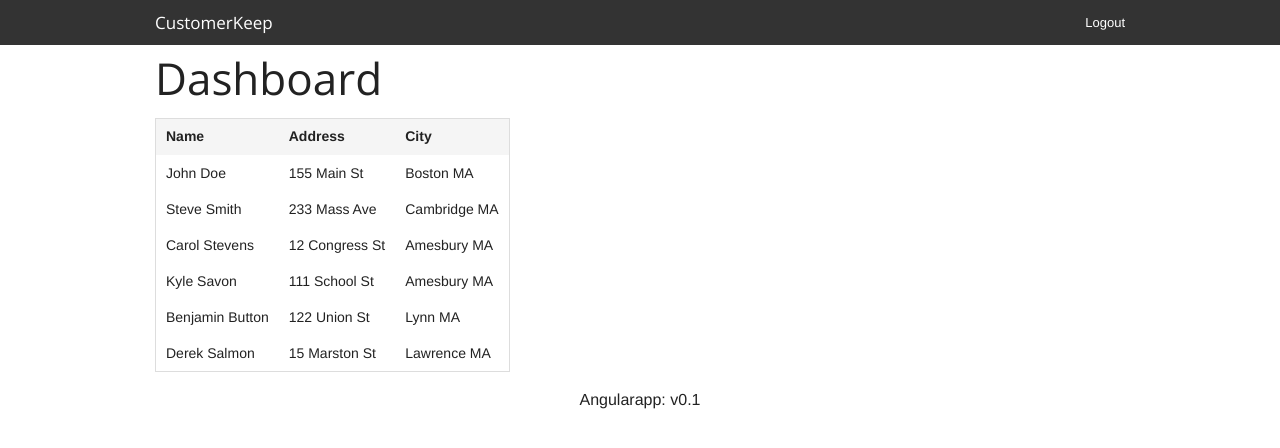
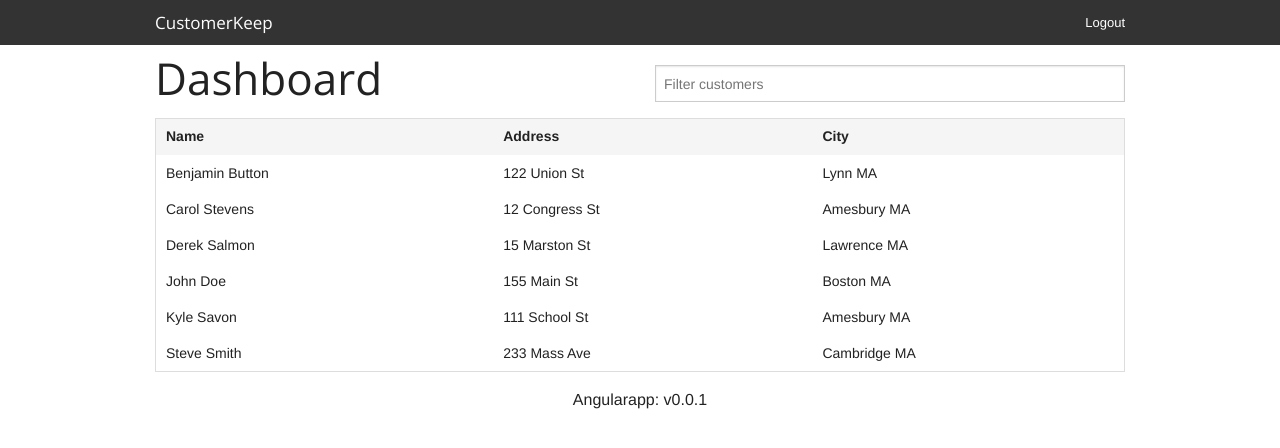
Before and after one commit to mattehardman/angularapp, a website: page app/index.html at #/dashboard in a window 1280 px wide. Drawn offline with nearby package versions, Linux system fonts and the light colour scheme.

Commit message:
filterable

```diff
--- a/app/css/app.css
+++ b/app/css/app.css
@@ -5,3 +5,7 @@
     background-color: red;
     border: #cccccc 1px solid;
 }
+
+.customerFilter{
+    padding-top:20px
+}
--- a/app/js/controllers.js
+++ b/app/js/controllers.js
@@ -3,31 +3,20 @@
 /* Controllers */
 
 var myApp = angular.module('myApp.controllers', []);
-myApp.controller('LoginController', ['$scope','$location', function($scope,$location) {
-      $scope.creds={username:"",password:""};
-      $scope.login = function(){
-            if($scope.creds.username == 'admin' && $scope.creds.password =='1234'){
-            $location.path('/dashboard');
-        } else {
-            $('.alert-box').show();
-        }
-      };
-      $scope.logout = function(){
-          $location.path('/');
-      }
+myApp.controller('LoginController', ['$scope', 'AuthenticationService', function($scope,AuthenticationService) {
+    $scope.creds={username:"",password:""};
+    $scope.login = function(){
+        AuthenticationService.login($scope.creds);
+    };
+    $scope.logout = function(){
+          AuthenticationService.logout();
+    }
   }]);
 
   myApp.controller('DashController', ['$scope', function($scope) {
       $scope.title="Dashboard";
   }]);
 
-  myApp.controller('CustomerController', ['$scope', function($scope) {
-      $scope.customers = [
-          {name: 'John Doe', address: '155 Main St', city: 'Boston MA'},
-          {name: 'Steve Smith', address: '233 Mass Ave', city: 'Cambridge MA'},
-          {name: 'Carol Stevens', address: '12 Congress St', city: 'Amesbury MA'},
-          {name: 'Kyle Savon', address: '111 School St', city: 'Amesbury MA'},
-          {name: 'Benjamin Button', address: '122 Union St', city: 'Lynn MA'},
-          {name: 'Derek Salmon', address: '15 Marston St', city: 'Lawrence MA'}
-      ];
+  myApp.controller('CustomerController', ['$scope', 'CustomerService', function($scope, CustomerService) {
+      $scope.customers = CustomerService.getCustomers();
   }]);
--- a/app/js/services.js
+++ b/app/js/services.js
@@ -5,5 +5,37 @@
 
 // Demonstrate how to register services
 // In this case it is a simple value service.
-angular.module('myApp.services', []).
-  value('version', '0.1');
+
+var myApp = angular.module('myApp.services', []);
+
+myApp.value('version', '0.0.1');
+myApp.factory('AuthenticationService',['$location',function($location){
+    return{
+        login: function(creds){
+            if(creds.username == 'admin' && creds.password =='1234'){
+                $location.path('/dashboard');
+            } else {
+                $('.alert-box').show();
+            }
+          },
+          logout: function(){
+              $location.path('/');
+          }
+       }
+}])
+
+myApp.factory('CustomerService',[function(){
+    var customers = [
+          {name: 'John Doe', address: '155 Main St', city: 'Boston MA'},
+          {name: 'Steve Smith', address: '233 Mass Ave', city: 'Cambridge MA'},
+          {name: 'Carol Stevens', address: '12 Congress St', city: 'Amesbury MA'},
+          {name: 'Kyle Savon', address: '111 School St', city: 'Amesbury MA'},
+          {name: 'Benjamin Button', address: '122 Union St', city: 'Lynn MA'},
+          {name: 'Derek Salmon', address: '15 Marston St', city: 'Lawrence MA'}
+      ];
+    var factory = {};
+    factory.getCustomers = function(){
+        return customers;
+    }
+    return factory;
+}])
--- a/app/partials/dashboard.html
+++ b/app/partials/dashboard.html
@@ -16,14 +16,17 @@
     </nav>
 </div>
 <div class="row">
-    <div class="large-12 columns">
+    <div class="large-6 columns">
         <h1>{{title}}</h1>
+    </div>
+    <div class="large-6 columns customerFilter">
+        <input type="text" placeholder="Filter customers" ng-model="name"/>
     </div>
 </div>
 
 <div class="row">
     <div class="large-12 columns">
-        <table  ng-controller="CustomerController">
+        <table  ng-controller="CustomerController" width="100%" class="twelve">
             <thead>
                 <tr>
                     <th>Name</th>
@@ -31,7 +34,7 @@
                     <th>City</th>
                 </tr>
             </thead>
-            <tbody ng-repeat="customer in customers">
+            <tbody ng-repeat="customer in customers | orderBy: 'name' | filter:name">
                 <tr>
                     <td>{{customer.name}}</td>
                     <td>{{customer.address}}</td>
```
